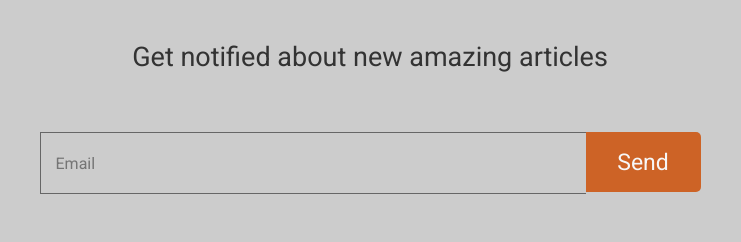
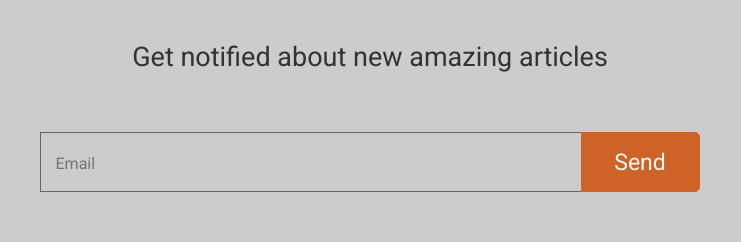
Before and after one commit to Elwa36s/wildlife, a plain HTML site: page index.html in a window 1280 px wide. Shown: the part 1800-2042 px from the top of the page, 350-1091 px from the left. Drawn offline with Linux system fonts and the light colour scheme.

Commit message:
refactor: edit styles

```diff
--- a/style.css
+++ b/style.css
@@ -139,10 +139,10 @@ button:hover {
   text-align: center;
 }
 .buttonInput {
-  width: 120px;
   height: 60px;
-  border-top-left-radius: 0;
-  border-bottom-left-radius: 0;
+  border: 1px solid #cd6326;
+  border-radius: 0px 5px 5px 0px;
+  padding: 0;
 }
 .right {
   transform: scaleX(-1);
@@ -183,12 +183,14 @@ h6 {
   margin-top: 59px;
   display: flex;
   flex-direction: row;
+  width: 660px;
+  height: 62px;
 }
 .inputArea {
   border: solid 1px #666666;
   border-right: unset;
-  width: 540px;
-  height: 60px;
+  width: 539px;
+  height: 58px;
   padding: 0 15px;
 }
 input {
```
